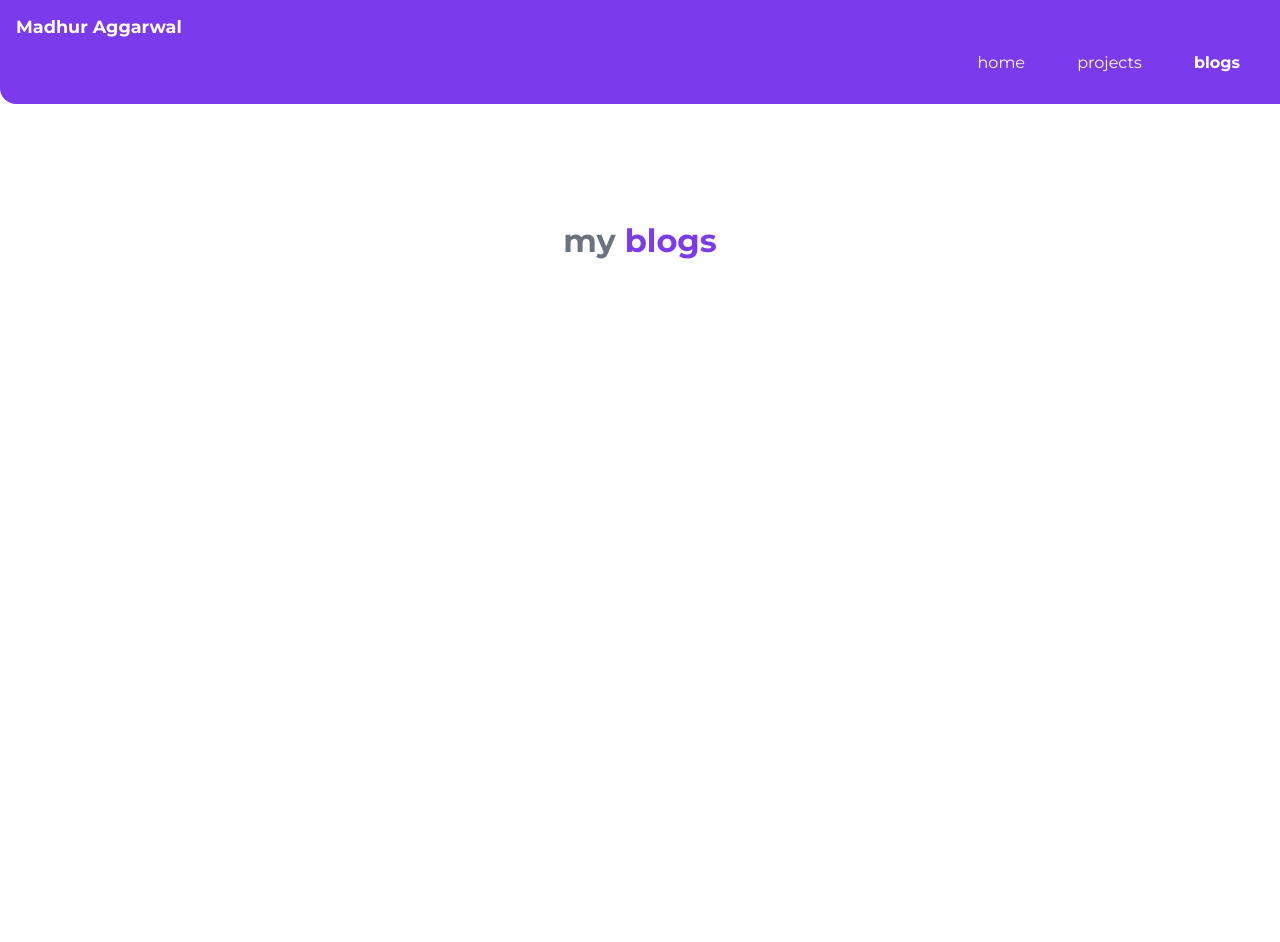
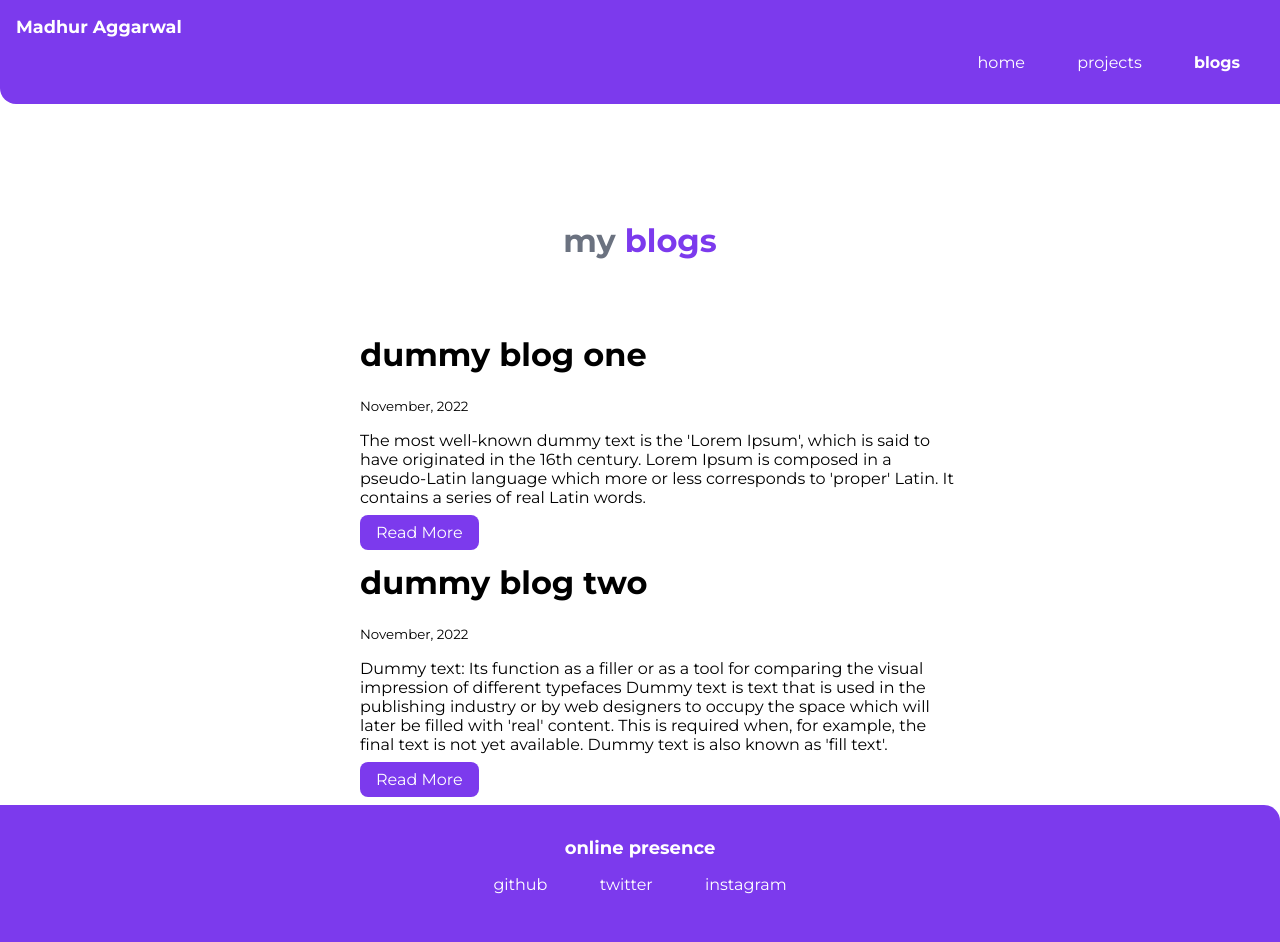
Before and after one commit to Ryugon07/neogcamp-lesson-3-live, a plain HTML site: page blogs.html in a window 1280 px wide. Before the commit the page ends 800 px from the top, so only its background shows below. Drawn offline with Linux system fonts and the light colour scheme.

Commit message:
blog page

```diff
--- a/blogs.html
+++ b/blogs.html
@@ -25,5 +25,39 @@
     <header class="hero">
         <h1 class="hero-heading">my<span style="color: var(--primary-color)"> blogs</span></h1>
     </header>
+
+    <ul class="list-non-bullet">
+        <li>
+        <div class="container container-center">
+            <h1>dummy blog one</h1>
+            <small>November, 2022</small>
+            <p>The most well-known dummy text is the 'Lorem Ipsum', which is said to have originated in the 16th century. Lorem Ipsum is composed in a pseudo-Latin language which more or less corresponds to 'proper' Latin. It contains a series of real Latin words.</p>
+            <a class="link link-primary" href="dummy-blog.html">Read More</a>
+        </div>
+        </li>
+        <li>
+            <div class="container container-center">
+                <h1>dummy blog two</h1>
+                <small>November, 2022</small>
+                <p>Dummy text: Its function as a filler or as a tool for comparing the visual impression of different typefaces Dummy text is text that is used in the publishing industry or by web designers to occupy the space which will later be filled with 'real' content. This is required when, for example, the final text is not yet available. Dummy text is also known as 'fill text'.</p>
+                <a class="link link-primary" href="dummy-blog.html">Read More</a>
+            </div>
+            </li>
+    </ul>
+    <footer class="footer">
+        <div class="footer-header">online presence</div>
+        <ul class="social-links list-non-bullet">
+            <li class="list-item-inline">
+                <a class="link" href=" https://github.com/Ryugon07">github</a>
+            </li>
+            <li class="list-item-inline">
+                <a class="link" href="https://twitter.com/Ryugon07">twitter</a>
+            </li>
+            <li class="list-item-inline">
+                <a class="link" href="https://www.instagram.com/madhur.aggarwal/">instagram</a>
+            </li>
+        </ul>
+    </footer>
+
 </body>
 </html>
```
Also changed, not shown: lib/components.html (+1 -1 lines), projects.html (+14 -1 lines), dummy-blog.html (added).
